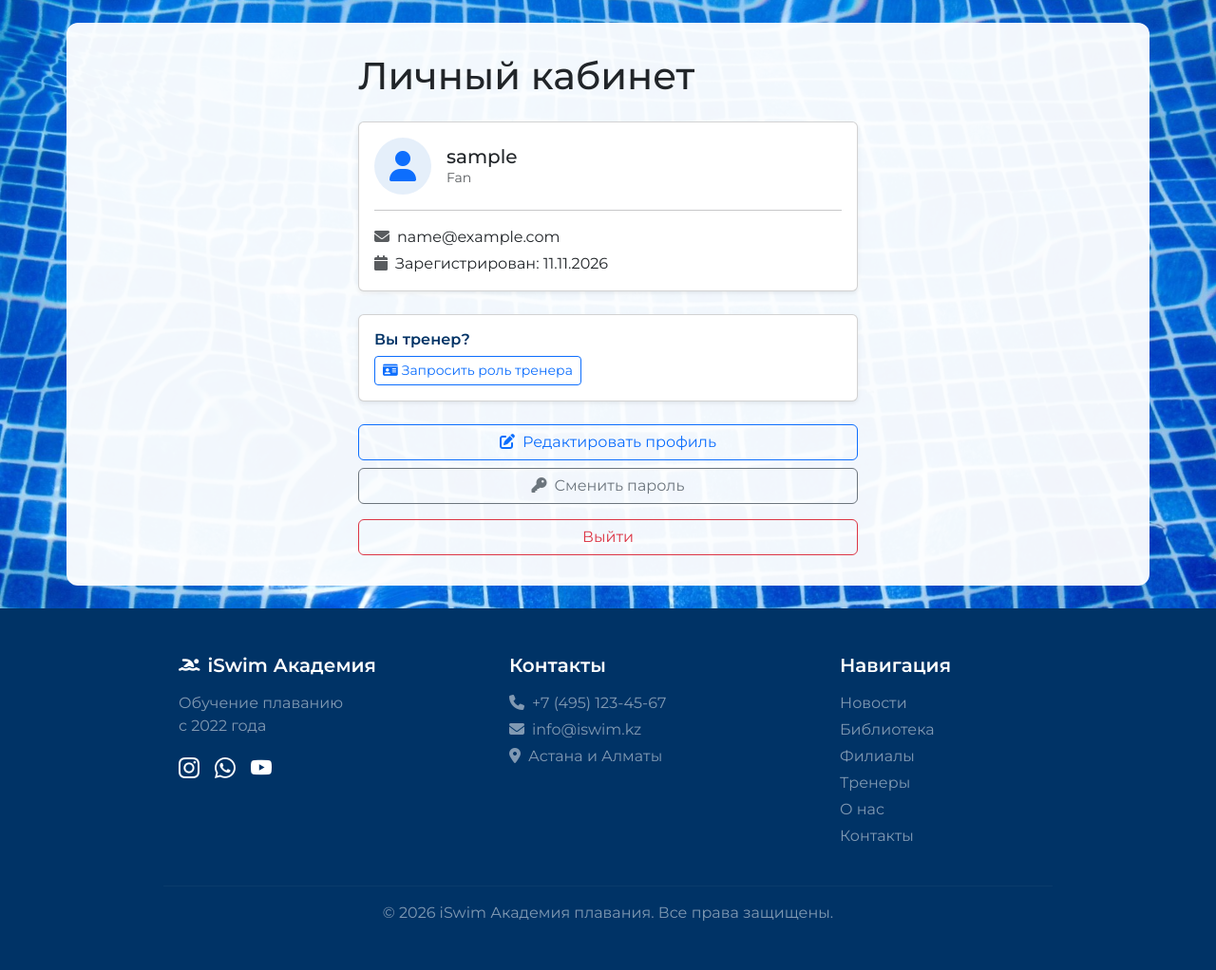
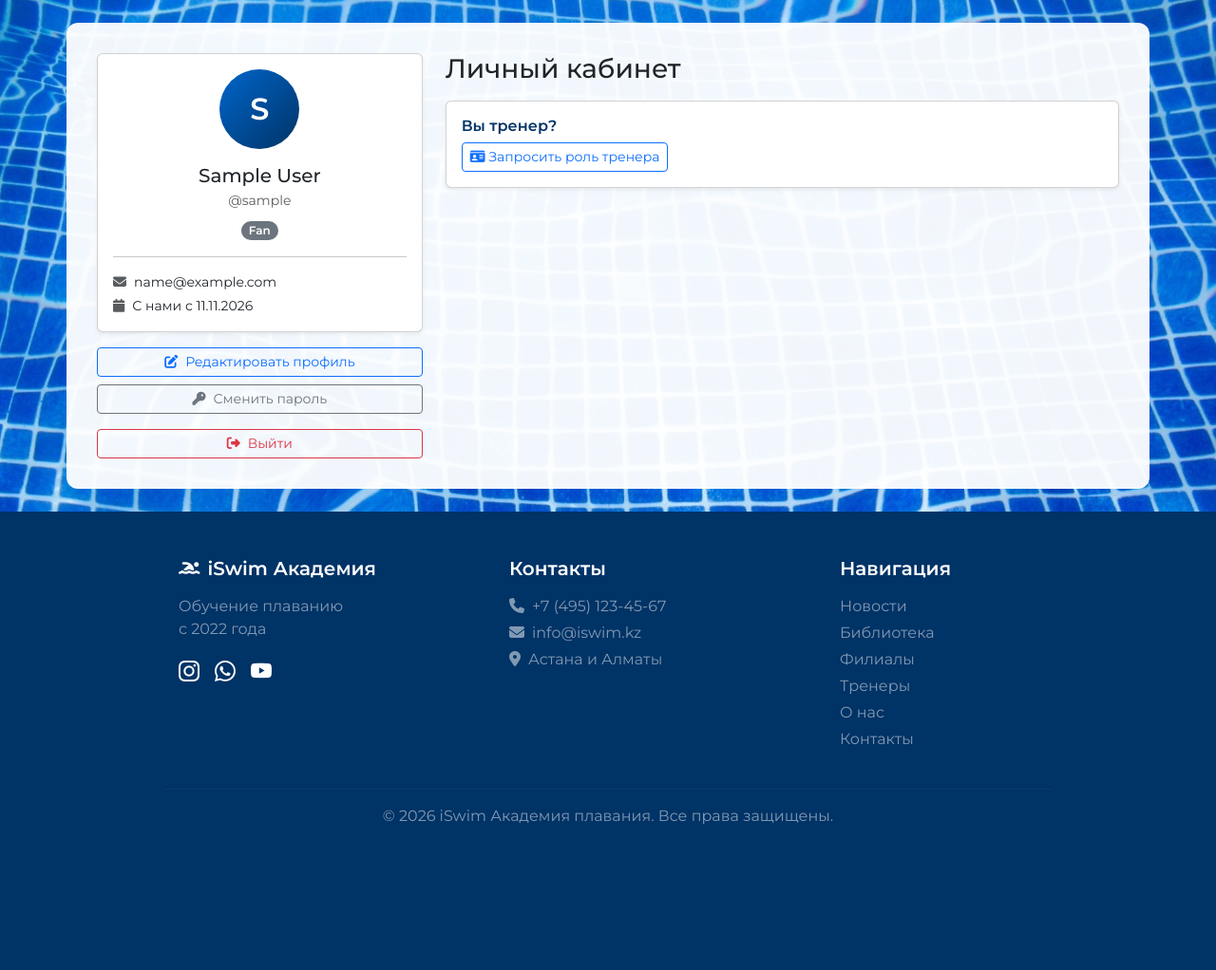
Before and after one commit to Skvorcmen/iSwim_Academy, a Django app: page /accounts/profile/ in a window 1280 px wide. Shown: the part 56-1078 px from the top of the page at 95% size. After the commit the page ends 924 px from the top, so only its background shows below. Run offline with Django 5.2, Linux system fonts and the light colour scheme; the visitor is signed in with stand-in values (Sample User, id 1); some libraries are stand-ins or nearby versions.

Commit message:
✅ Соревнования: создание, редактирование, заявки, заплывы, протоколы, завершение ✅ Роли: регистрация только fan/athlete, тренер по заявке с дипломом ✅ Привязка профиля атлета через тренера, "Мои результаты" ✅ Кабинеты, филиалы, тренеры, мобильная версия заплывов ✅ Единые сообщения ✅ 96 тестов зелёные

```diff
--- a/apps/branches/models.py
+++ b/apps/branches/models.py
@@ -4,8 +4,12 @@ from apps.core.models import TimeStampedModel, PublicModel, SEOMixin
 
 
 class Branch(TimeStampedModel, PublicModel, SEOMixin):
+    class City(models.TextChoices):
+        ASTANA = "Астана", "Астана"
+        ALMATY = "Алматы", "Алматы"
+
     name = models.CharField(max_length=100)
-    city = models.CharField(max_length=100)
+    city = models.CharField("Город", max_length=100, choices=City.choices)
     address = models.CharField(max_length=100)
     phone = models.CharField(max_length=20)
     description = models.TextField(blank=True)
--- a/apps/users/views.py
+++ b/apps/users/views.py
@@ -14,6 +14,7 @@ from apps.competitions.services import calculate_results_for_event
 from django.http import FileResponse, Http404, HttpResponseForbidden
 from django.shortcuts import get_object_or_404
 from django.views import View
+from apps.teams.models import LinkRequest
 
 
 class RegisterView(CreateView):
@@ -41,11 +42,33 @@ class ProfileView(LoginRequiredMixin, TemplateView):
                 .order_by("-competition__date")
             )
 
+        if user.role in ("coach", "admin"):
+            pending = LinkRequest.objects.filter(status=LinkRequest.Status.PENDING)
+            if user.role != "admin":
+                pending = pending.filter(athlete__coach=user)
+            context["pending_links"] = pending.count()
+
         context["role_request"] = user.role_requests.first()
         context["can_request_coach"] = user.role in ("fan", "athlete")
+
         if user.role == "athlete":
-            context["my_results"] = self._build_results(user)
+            results = self._build_results(user)
+            context["my_results"] = results
+            context["personal_bests"] = self._personal_bests(results)
         return context
+
+    def _personal_bests(self, results):
+        best = {}
+        for r in results:
+            if r["status"] or not r["time"]:
+                continue
+            key = (r["event"].distance, r["event"].stroke)
+            if key not in best or r["time"] < best[key]["time"]:
+                best[key] = r
+        return sorted(
+            best.values(),
+            key=lambda r: (r["event"].distance, r["event"].stroke),
+        )
 
     def _build_results(self, user):
         profiles = user.athlete_profiles.all()
--- a/config/settings/base.py
+++ b/config/settings/base.py
@@ -1,5 +1,8 @@
 from pathlib import Path
 from decouple import config, Csv
+from django.contrib.messages import constants as message_constants
+
+MESSAGE_TAGS = {message_constants.ERROR: "danger"}
 
 BASE_DIR = Path(__file__).resolve().parent.parent.parent
 SECRET_KEY = config("SECRET_KEY")
--- a/templates/base.html
+++ b/templates/base.html
@@ -65,8 +65,16 @@
     </nav>
 
     <!-- ОСНОВНОЙ КОНТЕНТ -->
-    <main class="py-4">
+        <main class="py-4">
         <div class="container">
+            {% if messages %}
+            {% for message in messages %}
+            <div class="alert alert-{{ message.tags }} alert-dismissible fade show" role="alert">
+                {{ message }}
+                <button type="button" class="btn-close" data-bs-dismiss="alert"></button>
+            </div>
+            {% endfor %}
+            {% endif %}
             {% block content %}
             {% endblock %}
         </div>
--- a/templates/teams/athlete_search.html
+++ b/templates/teams/athlete_search.html
@@ -7,7 +7,6 @@
         <h1 class="mt-3 mb-2">Найти себя в протоколах</h1>
         <p class="text-muted">Укажите фамилию и год рождения. Привязку подтвердит ваш тренер.</p>
 
-        {% if messages %}{% for m in messages %}<div class="alert alert-{{ m.tags }}">{{ m }}</div>{% endfor %}{% endif %}
 
         {% if my_profiles %}
         <div class="alert alert-success">
--- a/templates/teams/link_requests.html
+++ b/templates/teams/link_requests.html
@@ -6,7 +6,6 @@
         <a href="{% url 'profile' %}" class="text-muted small"><i class="fas fa-arrow-left me-1"></i>Назад в кабинет</a>
         <h1 class="mt-3 mb-4">Заявки на привязку профиля</h1>
 
-        {% if messages %}{% for m in messages %}<div class="alert alert-{{ m.tags }}">{{ m }}</div>{% endfor %}{% endif %}
 
         <div class="card shadow-sm">
             <ul class="list-group list-group-flush">
--- a/templates/users/profile.html
+++ b/templates/users/profile.html
@@ -1,29 +1,80 @@
 {% extends 'base.html' %}
 {% load competition_filters %}
-{% block title %}Профиль — iSwim{% endblock %}
+{% block title %}Личный кабинет — iSwim{% endblock %}
 
 {% block content %}
-<div class="row justify-content-center">
-    <div class="col-md-6">
+<div class="row g-4">
 
-        <h1 class="mb-4">Личный кабинет</h1>
-
-        <div class="card shadow-sm mb-4">
-            <div class="card-body">
-                <div class="d-flex align-items-center gap-3 mb-3">
-                    <div style="width: 60px; height: 60px; border-radius: 50%; background: rgba(0,102,204,0.1); display: flex; align-items: center; justify-content: center;">
-                        <i class="fas fa-user fa-2x text-primary"></i>
-                    </div>
-                    <div>
-                        <h5 class="mb-0">{{ user.username }}</h5>
-                        <p class="text-muted small mb-0">{{ user.get_role_display }}</p>
-                    </div>
+    <!-- Левая колонка -->
+    <div class="col-lg-4">
+        <div class="card shadow-sm mb-3">
+            <div class="card-body text-center">
+                <div class="mx-auto mb-3 d-flex align-items-center justify-content-center fw-bold text-white"
+                     style="width: 84px; height: 84px; border-radius: 50%; background: linear-gradient(135deg,#0066CC,#003366); font-size: 32px;">
+                    {{ user.first_name|default:user.username|slice:":1"|upper }}
                 </div>
+                <h5 class="mb-1">
+                    {% if user.first_name or user.last_name %}{{ user.first_name }} {{ user.last_name }}{% else %}{{ user.username }}{% endif %}
+                </h5>
+                <p class="text-muted small mb-2">@{{ user.username }}</p>
+                <span class="badge rounded-pill
+                    {% if user.role == 'admin' %}bg-danger
+                    {% elif user.role == 'organizer' %}bg-warning text-dark
+                    {% elif user.role == 'coach' %}bg-primary
+                    {% elif user.role == 'athlete' %}bg-success
+                    {% else %}bg-secondary{% endif %}">
+                    {{ user.get_role_display }}
+                </span>
                 <hr>
-                <p class="mb-1"><i class="fas fa-envelope me-2 text-muted"></i>{{ user.email }}</p>
-                <p class="mb-0"><i class="fas fa-calendar me-2 text-muted"></i>Зарегистрирован: {{ user.date_joined|date:"d.m.Y" }}</p>
+                <p class="small text-start mb-1"><i class="fas fa-envelope me-2 text-muted"></i>{{ user.email|default:"—" }}</p>
+                <p class="small text-start mb-0"><i class="fas fa-calendar me-2 text-muted"></i>С нами с {{ user.date_joined|date:"d.m.Y" }}</p>
             </div>
         </div>
+
+        <div class="d-grid gap-2 mb-3">
+            <a href="{% url 'profile_edit' %}" class="btn btn-outline-primary btn-sm">
+                <i class="fas fa-edit me-2"></i>Редактировать профиль
+            </a>
+            <a href="{% url 'user_password_change' %}" class="btn btn-outline-secondary btn-sm">
+                <i class="fas fa-key me-2"></i>Сменить пароль
+            </a>
+        </div>
+
+        <form method="post" action="{% url 'logout' %}">
+            {% csrf_token %}
+            <button type="submit" class="btn btn-outline-danger btn-sm w-100">
+                <i class="fas fa-right-from-bracket me-2"></i>Выйти
+            </button>
+        </form>
+    </div>
+
+    <!-- Правая колонка -->
+    <div class="col-lg-8">
+        <h1 class="h3 mb-3">Личный кабинет</h1>
+
+
+
+        {% if user.role == 'organizer' or user.role == 'admin' %}
+        <div class="card shadow-sm mb-4">
+            <div class="card-body d-flex flex-wrap gap-2">
+                <a href="{% url 'competition_list' %}" class="btn btn-primary btn-sm">
+                    <i class="fas fa-trophy me-1"></i>К соревнованиям
+                </a>
+                <a href="{% url 'create_competition' %}" class="btn btn-outline-primary btn-sm">
+                    <i class="fas fa-plus me-1"></i>Создать соревнование
+                </a>
+            </div>
+        </div>
+        {% endif %}
+
+        {% if user.role == 'coach' or user.role == 'admin' %}
+        <a href="{% url 'coach_link_requests' %}" class="btn btn-outline-primary w-100 mb-4 position-relative">
+            <i class="fas fa-user-check me-2"></i>Заявки на привязку спортсменов
+            {% if pending_links %}
+            <span class="badge bg-danger rounded-pill ms-2">{{ pending_links }}</span>
+            {% endif %}
+        </a>
+        {% endif %}
 
         {% if user.role == 'coach' %}
         <div class="card shadow-sm mb-4">
@@ -66,10 +117,58 @@
         </div>
         {% endif %}
 
-        {% if messages %}
-        {% for message in messages %}
-        <div class="alert alert-{{ message.tags }}">{{ message }}</div>
-        {% endfor %}
+        {% if user.role == 'athlete' %}
+        {% if personal_bests %}
+        <div class="card shadow-sm mb-4">
+            <div class="card-header" style="background-color: #003366; color: white; font-weight: 600;">
+                <i class="fas fa-bolt me-2"></i>Личные рекорды
+            </div>
+            <ul class="list-group list-group-flush">
+                {% for r in personal_bests %}
+                <li class="list-group-item d-flex justify-content-between">
+                    <span>{{ r.event.distance }} м, {{ r.event.get_stroke_display }}</span>
+                    <span class="fw-bold text-primary">{{ r.time|format_time }}</span>
+                </li>
+                {% endfor %}
+            </ul>
+        </div>
+        {% endif %}
+
+        <div class="card shadow-sm mb-4">
+            <div class="card-header d-flex justify-content-between align-items-center" style="background-color: #003366; color: white; font-weight: 600;">
+                <span><i class="fas fa-medal me-2"></i>Мои результаты</span>
+                <a href="{% url 'athlete_search' %}" class="btn btn-light btn-sm">
+                    <i class="fas fa-search me-1"></i>Найти себя
+                </a>
+            </div>
+            {% if my_results %}
+            <ul class="list-group list-group-flush">
+                {% for r in my_results %}
+                <li class="list-group-item">
+                    <div class="d-flex justify-content-between align-items-start">
+                        <div>
+                            <div class="fw-semibold">{{ r.competition.name }}</div>
+                            <div class="small text-muted">{{ r.competition.date|date:"d.m.Y" }} · {{ r.event }}</div>
+                            <div class="small text-muted">{{ r.athlete.last_name }} {{ r.athlete.first_name }}</div>
+                        </div>
+                        <div class="text-end">
+                            {% if r.status %}
+                            <span class="badge bg-secondary">{{ r.status }}</span>
+                            {% else %}
+                            <div class="fw-bold text-primary">{{ r.time|format_time }}</div>
+                            {% if r.place %}<span class="badge bg-warning text-dark">{{ r.place }} место</span>{% endif %}
+                            {% endif %}
+                        </div>
+                    </div>
+                </li>
+                {% endfor %}
+            </ul>
+            {% else %}
+            <div class="card-body text-muted text-center small">
+                Результатов пока нет. Они появятся после завершения заплывов, если ваш профиль привязан к спортсмену.
+            </div>
+            {% endif %}
+        </div>
         {% endif %}
 
         {% if can_request_coach %}
@@ -94,67 +193,6 @@
             </div>
         </div>
         {% endif %}
-                {% if user.role == 'athlete' %}
-        <div class="card shadow-sm mb-4">
-            <div class="card-header" style="background-color: #003366; color: white; font-weight: 600;">
-                <i class="fas fa-medal me-2"></i>Мои результаты
-            </div>
-            {% if my_results %}
-            <ul class="list-group list-group-flush">
-                {% for r in my_results %}
-                <li class="list-group-item">
-                    <div class="d-flex justify-content-between align-items-start">
-                        <div>
-                            <div class="fw-semibold">{{ r.competition.name }}</div>
-                            <div class="small text-muted">
-                                {{ r.competition.date|date:"d.m.Y" }} · {{ r.event }}
-                            </div>
-                            <div class="small text-muted">{{ r.athlete.last_name }} {{ r.athlete.first_name }}</div>
-                        </div>
-                        <div class="text-end">
-                            {% if r.status %}
-                            <span class="badge bg-secondary">{{ r.status }}</span>
-                            {% else %}
-                            <div class="fw-bold text-primary">{{ r.time|format_time }}</div>
-                            {% if r.place %}<span class="badge bg-warning text-dark">{{ r.place }} место</span>{% endif %}
-                            {% endif %}
-                        </div>
-                    </div>
-                </li>
-                {% endfor %}
-            </ul>
-            {% else %}
-            <div class="card-body text-muted text-center small">
-                Результатов пока нет. Они появятся после завершения заплывов, если ваш профиль привязан к спортсмену.
-            </div>
-            {% endif %}
-        </div>
-        {% endif %}
-        {% if user.role == 'athlete' %}
-        <a href="{% url 'athlete_search' %}" class="btn btn-outline-primary w-100 mb-3">
-            <i class="fas fa-search me-2"></i>Найти себя в протоколах
-        </a>
-        {% endif %}
-        {% if user.role == 'coach' or user.role == 'admin' %}
-        <a href="{% url 'coach_link_requests' %}" class="btn btn-outline-primary w-100 mb-3">
-            <i class="fas fa-user-check me-2"></i>Заявки на привязку спортсменов
-        </a>
-        {% endif %}
-
-        <div class="d-grid gap-2 mb-3">
-            <a href="{% url 'profile_edit' %}" class="btn btn-outline-primary">
-                <i class="fas fa-edit me-2"></i>Редактировать профиль
-            </a>
-            <a href="{% url 'user_password_change' %}" class="btn btn-outline-secondary">
-                <i class="fas fa-key me-2"></i>Сменить пароль
-            </a>
-        </div>
-
-        <form method="post" action="{% url 'logout' %}">
-            {% csrf_token %}
-            <button type="submit" class="btn btn-outline-danger w-100">Выйти</button>
-        </form>
-
     </div>
 </div>
 {% endblock %}
```
Also changed, not shown: apps/branches/views.py (+27 -1 lines), apps/staff/views.py (+18 -1 lines), templates/branches/branch_detail.html (+40 -38 lines), templates/branches/branch_list.html (+25 -9 lines), templates/competitions/view_heats.html (+30 -24 lines), templates/staff/coach_list.html (+18 -10 lines).
